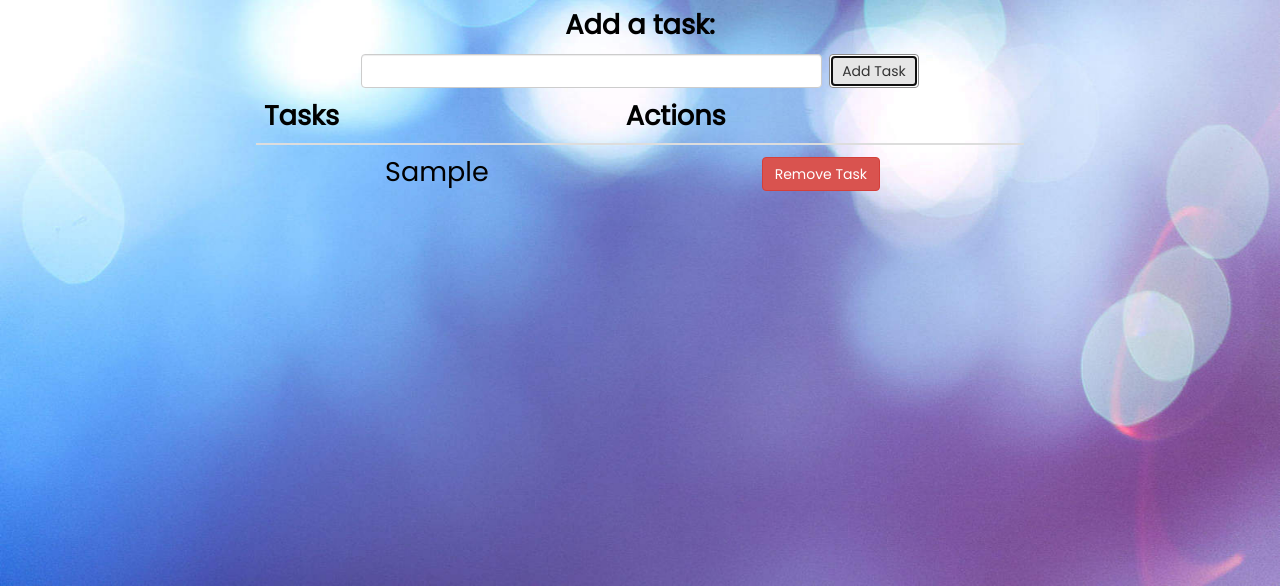
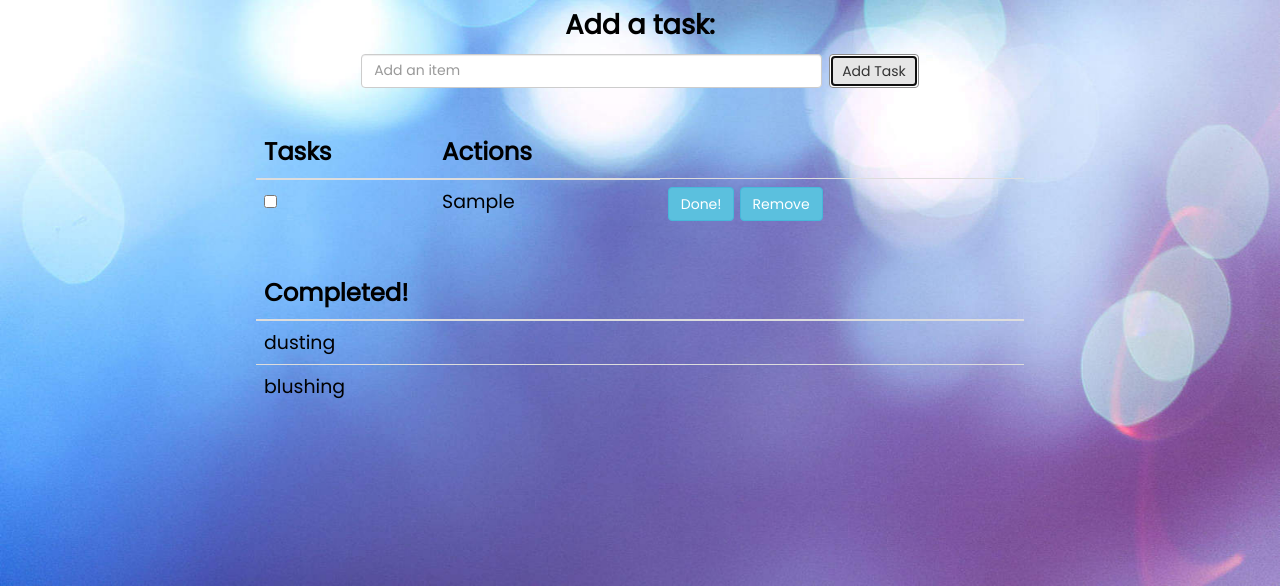
Before and after one commit to Shaaamila/To_Do_App, a website: page client/static/index.html in a window 1280 px wide. Both pictures are taken after typing "Sample" into the empty fields and a click on the button "Add Task". Shown: the part 214-800 px from the top of the page. Drawn offline with nearby package versions, Linux system fonts and the light colour scheme; some packages are replaced by stand-ins of ours; a web font is replaced by a local one.

Commit message:
work in progress

```diff
--- a/client/static/css/style.css
+++ b/client/static/css/style.css
@@ -40,6 +40,17 @@ body {
   #bar {
     width: 60%;
   }
+  #list {
+    margin-top: 5%;
+    text-align: left;
+  }
+  #list th {
+    font-size: .9em;
+  }
+
+  #list td {
+    font-size: .7em;
+  }
 
  /*   img {
     	max-width:100%;
--- a/client/static/index.html
+++ b/client/static/index.html
@@ -37,6 +37,22 @@
       factory.deleteTask = function($index) {
         tasks.splice($index, 1);
       };
+      var dones = [
+      { to_do: "dusting" },
+      { to_do: "blushing" },
+      ];
+
+      // factory.doneTask = function(finished) {
+      //   dones.push(finished);
+      // }
+      factory.doneTask = function($index) {
+        finished = tasks.splice($index, 1)
+        dones.push(finished);
+      }
+      factory.gottenTasks = function(callback) {
+        callback(dones);
+      };
+
       return factory;
     });
     myApp.controller('customTasksController', function($scope, taskFactory) {
@@ -51,12 +67,26 @@
       $scope.deleteTask = function($index) {
         taskFactory.deleteTask($index);
       };
+      $scope.doneTask = function($index) {
+        taskFactory.doneTask($index);
+        // var finished = tasks.splice($index, 1)
+        // taskFactory.doneTask($scope.finished);
+      };
+
     });
+    // myApp.controller('listsController', function($scope, taskFactory) {
+    //   $scope.tasks = [];
+    //   taskFactory.getTasks(function(data) {
+    //     $scope.tasks = data;
+    //   });
+
     myApp.controller('listsController', function($scope, taskFactory) {
-      $scope.tasks = [];
-      taskFactory.getTasks(function(data) {
-        $scope.tasks = data;
+      $scope.dones = [];
+      taskFactory.gottenTasks(function(data) {
+        $scope.dones = data;
+        console.log("bhi");
       });
+
     });
   </script>
 </head>
--- a/client/static/partials/custom.html
+++ b/client/static/partials/custom.html
@@ -5,7 +5,7 @@
 			<label>Add a task:</label>
 			<div class="form-inline">
 				<!-- <label>Add a task:</label> -->
-				<input type="text" class="form-control" id="bar" ng-model="newTask.to_do">
+				<input type="text" class="form-control" id="bar" placeholder="Add an item" ng-model="newTask.to_do">
 				<button class="btn btn-default" ng-click="addTask()">Add Task</button>
 			</div>
 <!-- 			<div class="form-group">
@@ -13,7 +13,7 @@
 			</div> -->
 		</form>
 
-	<table class="table table-hover">
+	<table class="table table-hover" id="list">
 		<thead>
 			<tr>
 				<th>Tasks</th>
@@ -24,15 +24,34 @@
 		</thead>
 		<tbody>
 			<tr ng-repeat="task in tasks">
+				<td><input type="checkbox"></td>
 				<td ng-bind="task.to_do"></td>
 			<!-- 	<td ng-bind="user.last_name"></td>
 				<td>{{ user.lang }}</td> -->
 				<td>
 					<form>
-						<button class="btn btn-danger" ng-click="deleteTask($index)">Remove Task</button>
+						<button class="btn btn-info" ng-click="doneTask($index)">Done!</button>
+			<!-- 			<button class="btn btn-info" ng-click="editTask($index)">Edit Task</button> -->
+						<button class="btn btn-info" ng-click="deleteTask($index)">Remove</button>
+
 					</form>
 				</td>
 			</tr>
 		</tbody>
 	</table>
 </div>
+
+<div ng-controller="listsController">
+  <table class="table table-hover" id="list">
+    <thead>
+     <tr>
+        <th>Completed!</th>
+     </tr>
+    </thead>
+    <tbody>
+      <tr ng-repeat="done in dones">
+		<td ng-bind="done.to_do"></td>
+      </tr>
+    </tbody>
+  </table>
+</div>
```
Also changed, not shown: 1 other file.
